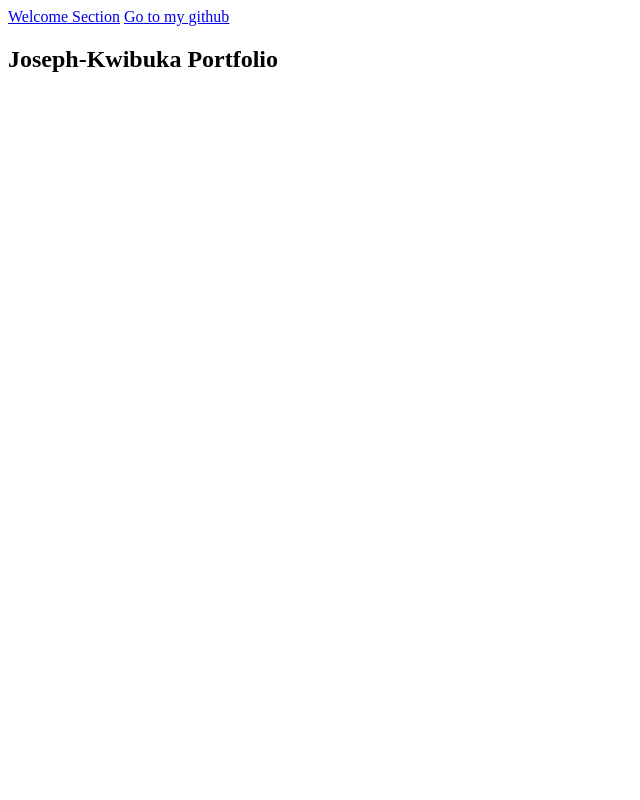
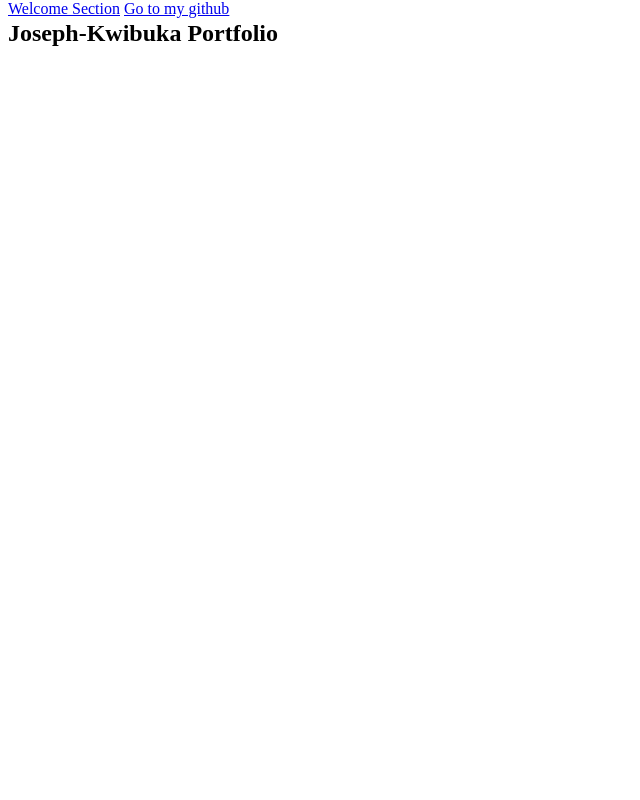
Before and after one commit to Kwentsir/Joseph-Kwibuka, a plain HTML site: page index.html in a window 1280 px wide. Shown: the top 800 px of the page, without its empty margins (0-640 px from the left). Drawn offline with Linux system fonts and the light colour scheme.

Commit message:
Updated navbar to top

```diff
--- a/css/style.css
+++ b/css/style.css
@@ -11,3 +11,8 @@ section {
     color: red;
   }
 }
+#navbar {
+  position: fixed;
+  top: 0px;
+  width: 100%;
+}
```
